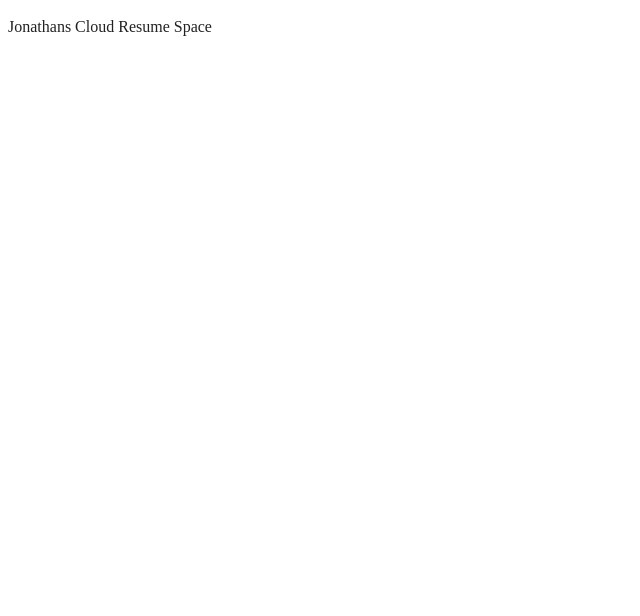
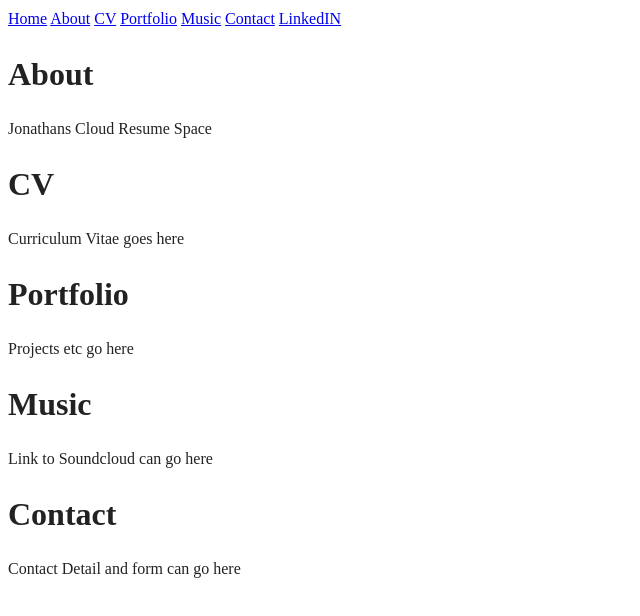
Before and after one commit to jonathangraye/cloudresume, a website built with webpack: page index.html in a window 1280 px wide. Shown: the whole page, without its empty margins (0-640 px from the left). Built offline with nearby package versions, Linux system fonts and the light colour scheme.

Commit message:
changing index

```diff
--- a/index.html
+++ b/index.html
@@ -1,32 +1,42 @@
 <!doctype html>
 <html class="no-js" lang="">
-
 <head>
   <meta charset="utf-8">
   <meta name="viewport" content="width=device-width, initial-scale=1">
   <title>Jonathans Cloud Resume</title>
   <link rel="stylesheet" href="css/style.css">
   <meta name="description" content="">
-
   <meta property="og:title" content="Resume">
   <meta property="og:type" content="job">
   <meta property="og:url" content="cloudurl.replaceme.com">
-  <meta property="og:image" content="">
+  <meta property="oga:image" content="">
   <link rel="icon" href="/favicon.ico" sizes="any">
-  <link rel="icon" href="/icon.svg" type="image/svg+xml">
-  <link rel="apple-touch-icon" href="favicon-16x16.png">
+  <link rel="apple-touch-icon" href="favicon-32x32.png">
   <link rel="manifest" href="site.webmanifest">
   <meta name="theme-color" content="#fafafa">
 </head>
-
 <body>
-
   <nav>
+    <div class="topnav">
+      <a class="active" href="#home">Home</a>
+      <a href="#about">About</a>
+      <a href="#cv">CV</a>
+      <a href="#portfolio">Portfolio</a>
+      <a href="#music">Music</a>
+      <a href="#contact">Contact</a>
+      <a href="#linkedin">LinkedIN</a>
+    </div>
   </nav>
-
+  <h1>About</h1>
   <p>Jonathans Cloud Resume Space</p>
+  <h1>CV</h1>
+  <p>Curriculum Vitae goes here</p>
+  <h1>Portfolio</h1>
+  <p>Projects etc go here</p>
+  <h1>Music</h1>
+  <p>Link to Soundcloud can go here</p>
+  <h1>Contact</h1>
+  <p>Contact Detail and form can go here</p>
   <script src="js/app.js"></script>
-
 </body>
-
 </html>
```
